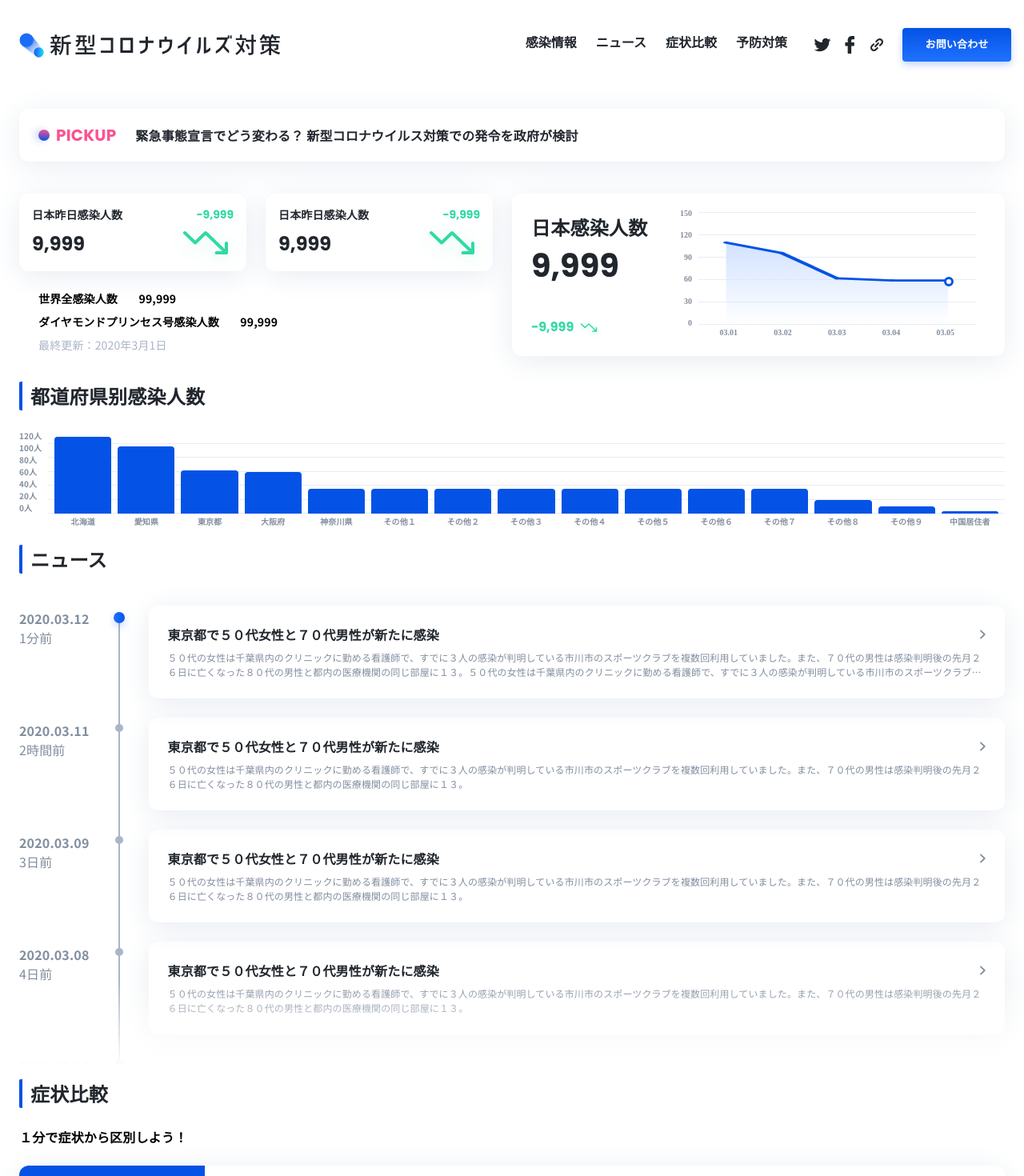
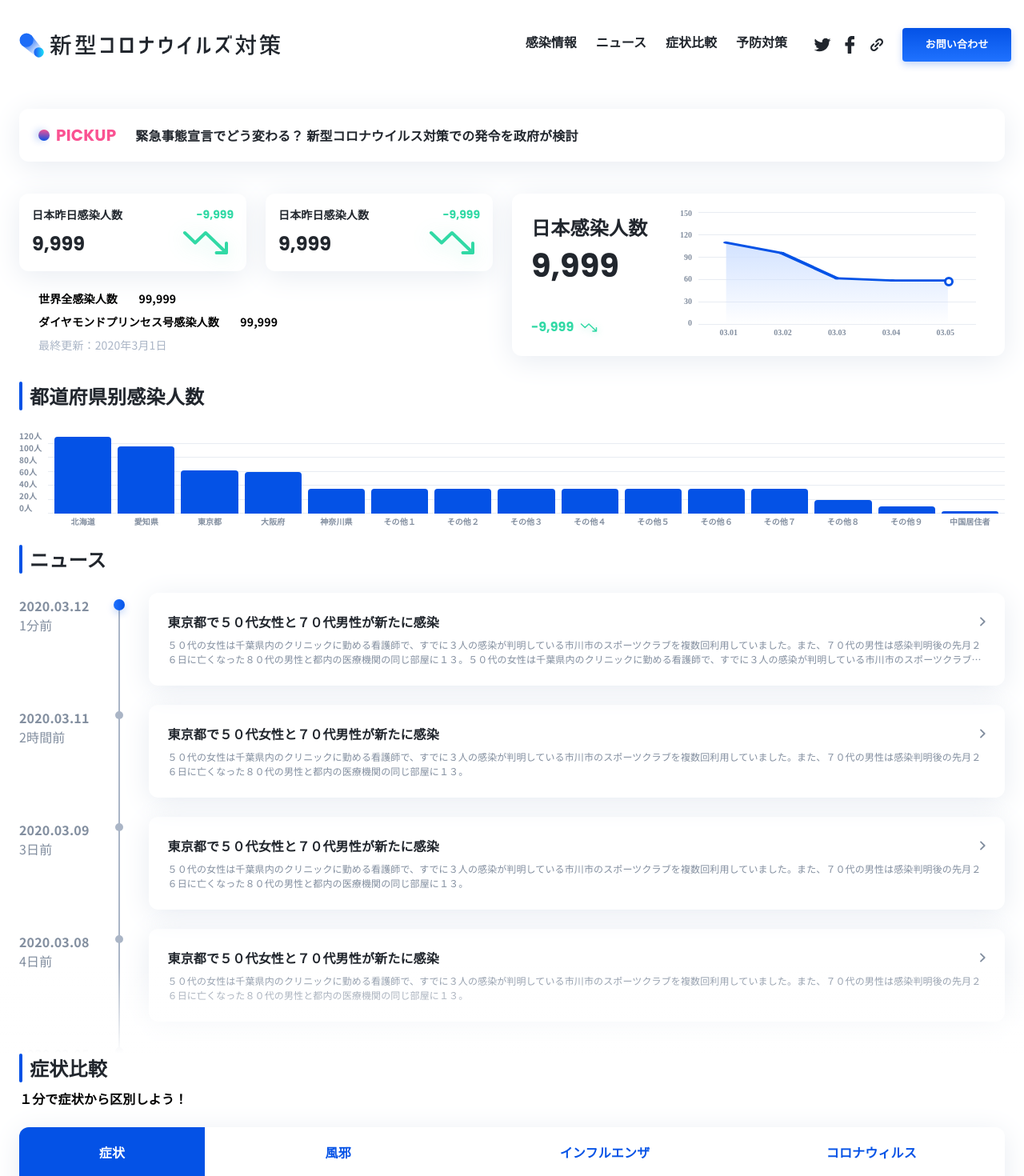
Before and after one commit to nikoloside/BitValley.COVID-19, a Vue app: page / in a window 1280 px wide. Shown: the top 1470 px of the page at 80% size. Built offline with nearby package versions, Linux system fonts and the light colour scheme.

Commit message:
h1的竖线更新

```diff
--- a/src/toppage/covid19_top.vue
+++ b/src/toppage/covid19_top.vue
@@ -3,15 +3,15 @@
     <Header></Header>
     <div id="wrap-contents">
       <PickUp></PickUp>
-      <h1 class="wrap-sp-display">感染人数</h1>
+      <div class="section wrap-sp-display"><div class="section-left" />感染人数</div>
       <InfectNumber></InfectNumber>
-      <h1>都道府県别感染人数</h1>
+      <div class="section"><div class="section-left" />都道府県别感染人数</div>
       <InfectRegion></InfectRegion>
-      <h1>ニュース</h1>
+      <div class="section"><div class="section-left" />ニュース</div>
       <News></News>
-      <h1>症状比較</h1>
+      <div class="section"><div class="section-left" />症状比較</div>
       <Comparison></Comparison>
-      <h1>予防対策</h1>
+      <div class="section"><div class="section-left" />予防対策</div>
       <Measures></Measures>
     </div>
     <Footer></Footer>
@@ -64,13 +64,21 @@ export default {
 
 //! 以下是covid19_top内部所有的共通css class
 // Covid19_top的标准h1
-h1 {
-  padding-left: 10px;
+.section {
+  display: flex;
+  flex-direction: row;
   margin-left: 24px;
   color: $color-black;
   text-align: left;
-  border-left: 4px solid #0452E6;
-  border-radius: 2px;
+
+  .section-left {
+    width: 4px;
+    height: 36px;
+    border-radius: 2px;
+    background: $color-primary;
+    border-radius: 2px;
+    margin-right: 9px;
+  }
 
   @include noto-font-001em(24px, bold);
   @media (max-width: $breakpoint-pc) {
```
